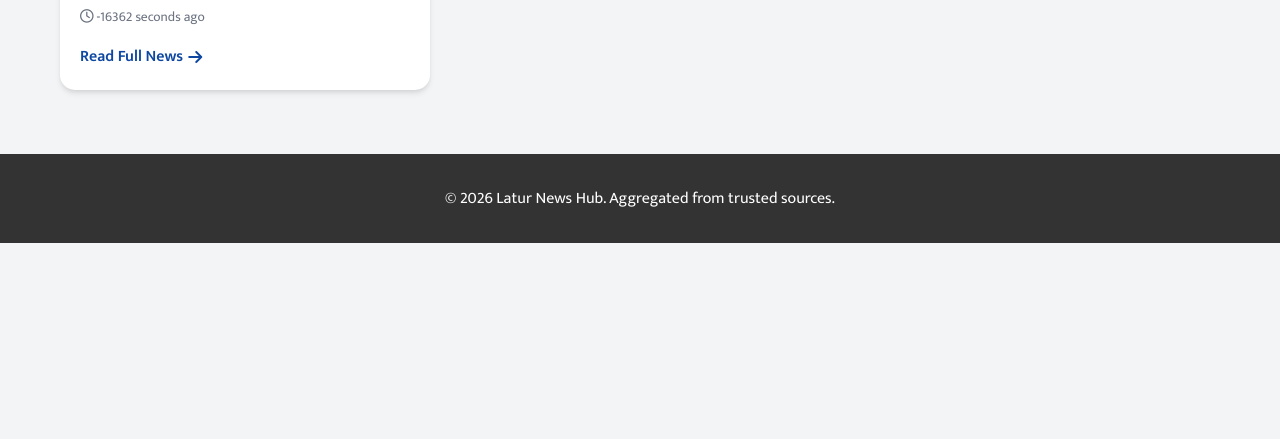
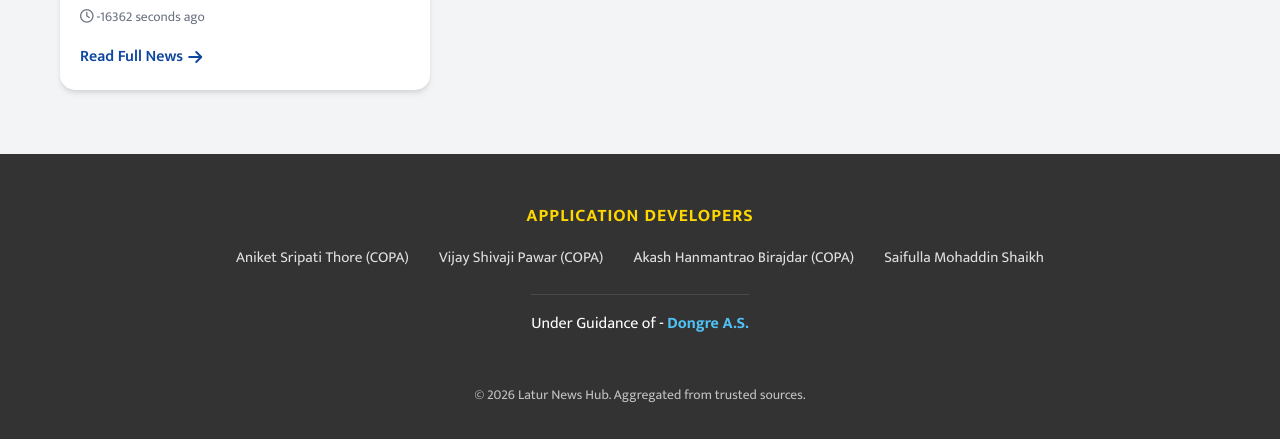
Before and after one commit to Avishinestar/Laturlive, a plain HTML site: page index.html in a window 1280 px wide. Shown: the part 3718-4157 px from the top of the page. Before the commit the page ends 3961 px from the top, so only its background shows below. Drawn offline with Linux system fonts and the light colour scheme.

Commit message:
Add files via upload

```diff
--- a/index.html
+++ b/index.html
@@ -50,7 +50,21 @@
 
     <footer>
         <div class="container">
-            <p>&copy; 2026 Latur News Hub. Aggregated from trusted sources.</p>
+            <div class="footer-content">
+                <div class="developers-section">
+                    <h4>Application Developers</h4>
+                    <ul class="dev-list">
+                        <li>Aniket Sripati Thore (COPA)</li>
+                        <li>Vijay Shivaji Pawar (COPA)</li>
+                        <li>Akash Hanmantrao Birajdar (COPA)</li>
+                        <li>Saifulla Mohaddin Shaikh</li>
+                    </ul>
+                    <p class="guidance">Under Guidance of - <strong>Dongre A.S.</strong></p>
+                </div>
+                <div class="copyright">
+                    <p>&copy; 2026 Latur News Hub. Aggregated from trusted sources.</p>
+                </div>
+            </div>
         </div>
     </footer>
 
--- a/style.css
+++ b/style.css
@@ -93,7 +93,8 @@
     white-space: nowrap;
 }
 
-.filter-btn.active, .filter-btn:hover {
+.filter-btn.active,
+.filter-btn:hover {
     background: var(--primary-color);
     color: white;
     transform: translateY(-2px);
@@ -199,14 +200,6 @@
     padding: 50px;
 }
 
-footer {
-    background: #333;
-    color: white;
-    padding: 2rem 0;
-    text-align: center;
-    margin-top: auto;
-}
-
 /* Responsive */
 @media (max-width: 600px) {
     .header-content {
@@ -219,3 +212,61 @@
         grid-template-columns: 1fr;
     }
 }
+
+/* Footer & Developers */
+footer {
+    background: #333;
+    color: white;
+    padding: 3rem 0 2rem;
+    text-align: center;
+    margin-top: auto;
+}
+
+.footer-content {
+    display: flex;
+    flex-direction: column;
+    align-items: center;
+    gap: 2rem;
+}
+
+.developers-section h4 {
+    color: #ffd700;
+    margin-bottom: 1rem;
+    font-size: 1.1rem;
+    text-transform: uppercase;
+    letter-spacing: 1px;
+}
+
+.dev-list {
+    list-style: none;
+    display: flex;
+    flex-wrap: wrap;
+    justify-content: center;
+    gap: 15px 30px;
+    margin-bottom: 1.5rem;
+    padding: 0;
+}
+
+.dev-list li {
+    font-size: 0.95rem;
+    color: #e0e0e0;
+    position: relative;
+}
+
+.guidance {
+    font-size: 1rem;
+    color: #fff;
+    border-top: 1px solid rgba(255, 255, 255, 0.1);
+    padding-top: 1rem;
+    display: inline-block;
+}
+
+.guidance strong {
+    color: #4fc3f7;
+}
+
+.copyright {
+    font-size: 0.85rem;
+    opacity: 0.7;
+    margin-top: 1rem;
+}
```
